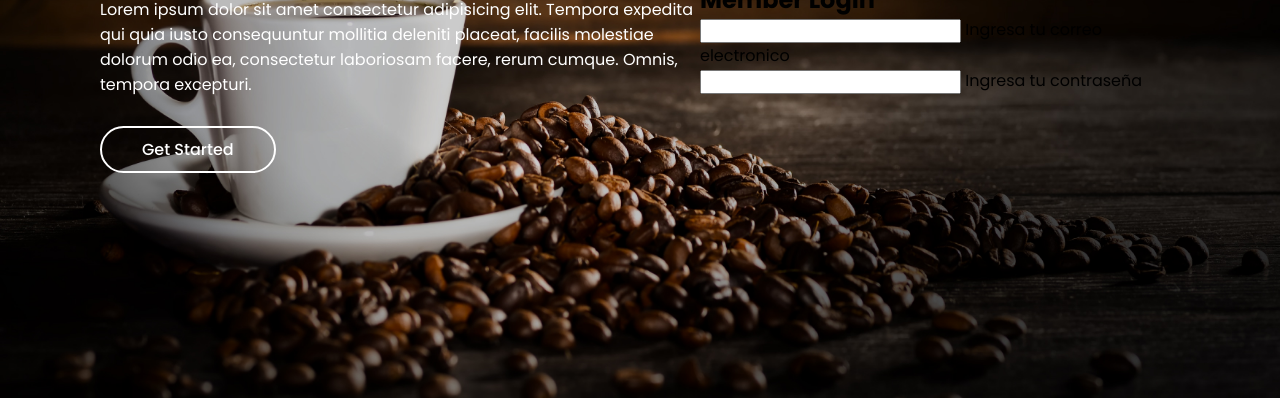
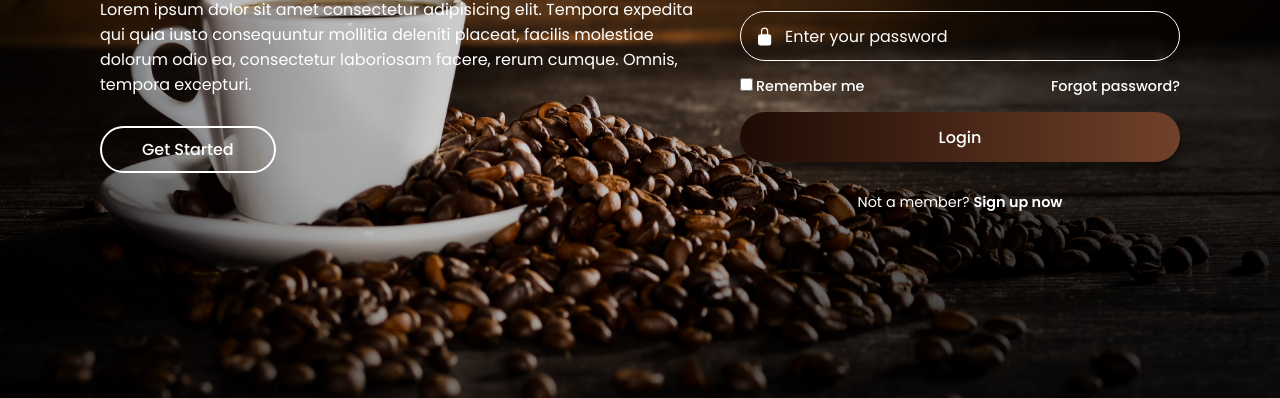
Before and after one commit to DarwinLetona15/login_js, a plain HTML site: page index.html in a window 1280 px wide. Shown: the part 402-800 px from the top of the page. Drawn offline with nearby package versions, Linux system fonts and the light colour scheme.

Commit message:
Mejorar el formulario de inicio de sesión con nuevos íconos,  y opciones de "Recordarme" y "Olvidé mi contraseña"

```diff
--- a/index.html
+++ b/index.html
@@ -34,14 +34,26 @@
             <h2>Member Login</h2>
             <form action="#">
                 <div class="input-box">
-                    <span class="icon"></span>
+                    <span class="icon">
+                        <ion-icon name="mail"></ion-icon>
+                    </span>
                     <input type="email" required>
-                    <label for="">Ingresa tu correo electronico</label>
+                    <label for="">Enter your email</label>
                 </div>
                 <div class="input-box">
-                    <span class="icon"></span>
+                    <span class="icon">
+                        <ion-icon name="lock-closed"></ion-icon>
+                    </span>
                     <input type="password" required>
-                    <label for="">Ingresa tu contraseña</label>
+                    <label for="">Enter your password</label>
+                </div>
+                <div class="remember-forgot">
+                    <label><input type="checkbox">Remember me </label>
+                    <a href="#">Forgot password?</a>
+                </div>
+                <button type="submit" class="btn">Login</button>
+                <div class="register-link">
+                    <p>Not a member? <a href="#">Sign up now</a></p>
                 </div>
             </form>
         </div>
--- a/style.css
+++ b/style.css
@@ -5,23 +5,25 @@
     box-sizing: border-box;
     font-family: 'Poppins', sans-serif;
 }
+
 .header{
     position: fixed;
     top: 0;
     left: 0;
     width: 100%;
     padding: 20px 100px;
-    background: red;
     display: flex;
     justify-content: space-between;
     align-items: center;
     z-index: 99;
 }
+
 .header .logo{
     font-size: 1.7em;
     color: #fff;
     text-decoration: none;
 }
+
 .nav a{
     position: relative;
     font-size: 1.1em;
@@ -29,6 +31,7 @@
     text-decoration: none;
     margin-left: 40px;
 }
+
 .nav a::after{
     content: '';
     position: absolute;
@@ -41,6 +44,7 @@
     transform: scale(0);
     transition: .5s;
 }
+
 .nav a:hover::after{
     transform: scaleX(1);
 }
@@ -53,6 +57,7 @@
     background-size: cover;
     background-position: center;
     display: flex;
+    justify-content: space-between;
     align-items: center;
     padding: 80px 100px 0;
 }
@@ -66,9 +71,11 @@
     font-size: 3em;
     letter-spacing: .03em;
 }
+
 .content p{
     margin: 10px 0 40px;
 }
+
 .content a {
     color: #ffffff;
     text-decoration: none;
@@ -78,7 +85,116 @@
     border-radius: 40px;
     transition: .5s;
 }
+
 .content a:hover{
     background: #1e0b04;
+}
+
+.home .wrapper-login{
+    position: relative;
+    width: 440px;
+}
+
+.wrapper-login h2{
+    font-size: 2em;
+    color:#fff;
+    text-align:center;
+}
+
+.wrapper-login .input-box{
+    position: relative;
+    width: 100%;
+    height: 50px;
+    margin:40px 0;
+}
+
+.input-box input{
+    width: 100%;
+    height: 100%;
+    background: transparent;
+    border: 1px solid #fff;
+    outline: none;
+    border-radius: 40px;
+    font-size: 1em;
+    color:#fff;
+    padding: 0 25px 0 45px;
+}
+
+.input-box label{
+    position: absolute;
+    top: 50%;
+    left: 45px;
+    transform: translateY(-50%);
+    font-size: 1em;
+    color: #fff;
+    pointer-events: none;
+    transition: .5s;
+}
+
+.input-box input:focus~label,
+.input-box input:valid~label{
+    font-size: .8em;
+    top: -14px;
+    left: 17px;
+}
+
+.input-box .icon{
+    position: absolute;
+    top: 14px;
+    left: 15px;
+    font-size: 1.2em;
     color: #fff;
 }
+
+.wrapper-login .remember-forgot{
+    font-size: .9em;
+    color: #fff;
+    font-weight: 500;
+    margin: -25px 0 15px;
+    display: flex;
+    justify-content: space-between;
+}
+
+.remember-forgot label input{
+    accent-color: #1e0b04;
+    margin-right: 3px;
+}
+
+.remember-forgot a{
+    color: #fff;
+    text-decoration: none;
+}
+
+.remember-forgot a:hover{
+    text-decoration: underline;
+}
+
+.wrapper-login .btn{
+    width:100%;
+    height: 50px;
+    border: none;
+    outline: none;
+    border-radius:40px;
+    background: linear-gradient(90deg,#1e0b04,#71412a);
+    box-shadow: 0 8px 10px rgba(0,0,0,.5);
+    cursor: pointer;
+    font-size: 1em;
+    color: #fff;
+    font-weight: 500;
+}
+.wrapper-login .register-link{
+    font-size: .9em;
+    color: #fff;
+    text-align: center;
+    margin: 30px 0;
+}
+.register-link p a{
+    color: #fff;
+    text-decoration: none;
+    font-weight: 600;
+}
+
+.register-link p a:hover{
+    text-decoration:underline;
+
+}
```
